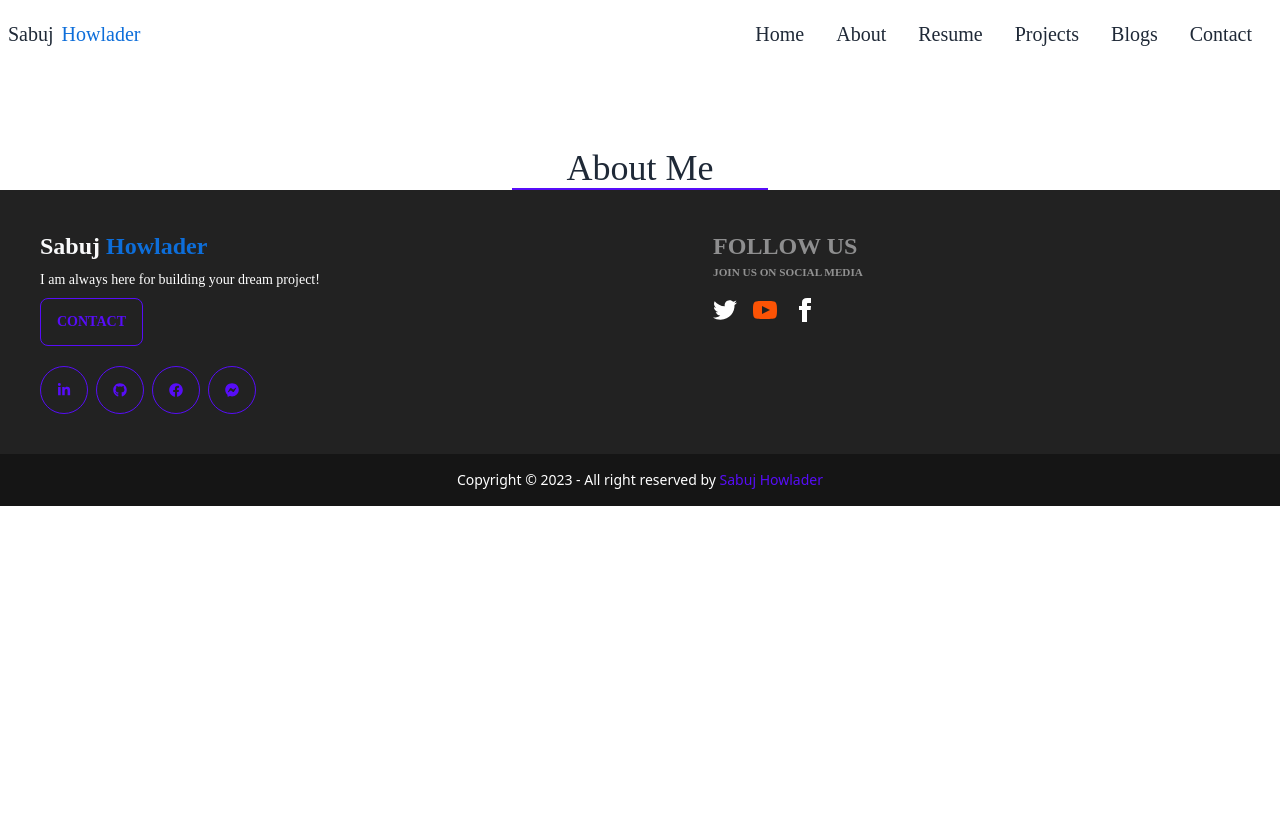
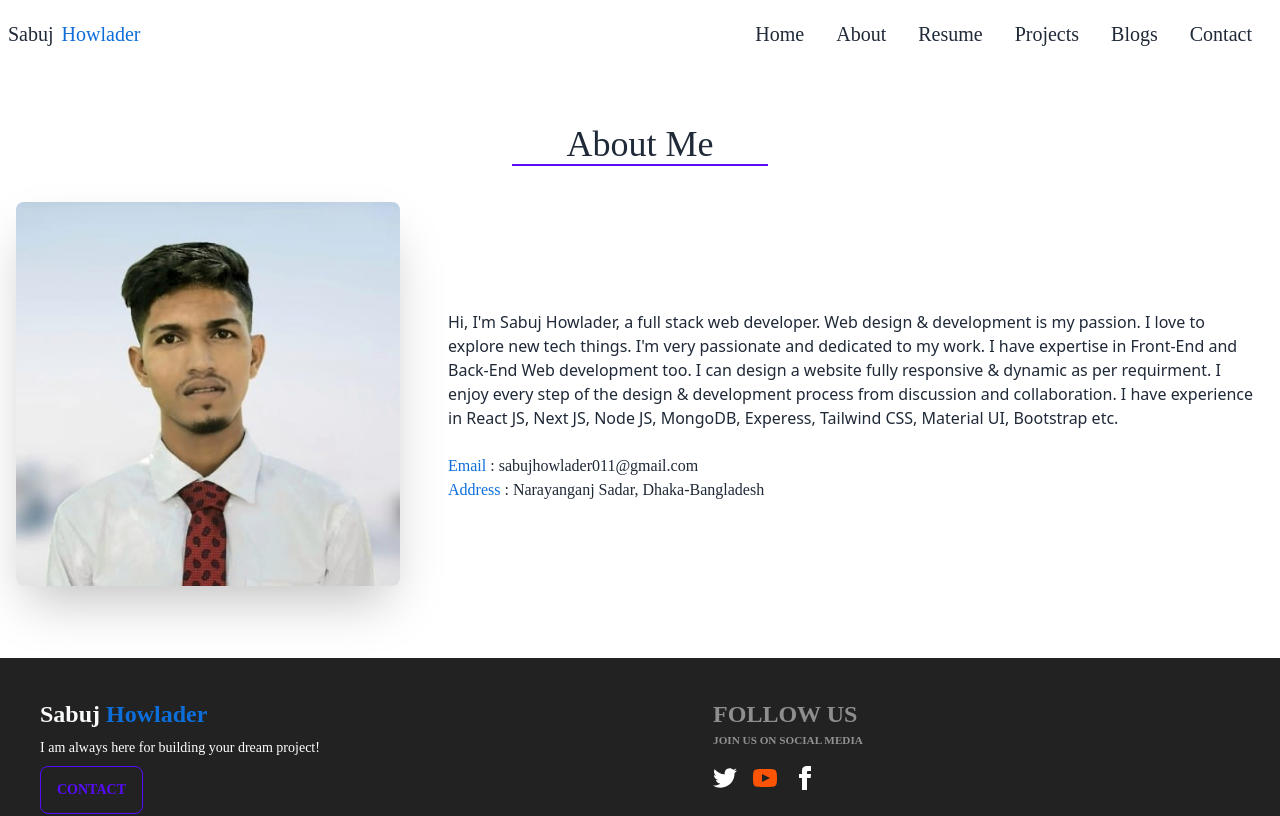
Before and after one commit to sabuj0143/portfoilo, a React (Vite) app: page /about in a window 1280 px wide. Shown: the top 816 px of the page. Built offline with nearby package versions, Linux system fonts and the light colour scheme.

Commit message:
About added

```diff
--- a/src/component/About/About.jsx
+++ b/src/component/About/About.jsx
@@ -1,9 +1,27 @@
+import img from '../../../public/banner/profile-img.jpg'
 
 const About = () => {
     return (
-        <div className="mt-20">
+        <div className="my-14">
             <div className="title text-center mx-auto">
                 <h3 className="w-[20%] mx-auto cursive text-4xl border-0 border-b-2 border-primary">About Me</h3>
+            </div>
+            <div>
+                <div className="hero mt-5">
+                    <div className="hero-content flex-col lg:flex-row">
+                        <img src={img} className="max-w-sm rounded-lg shadow-2xl" />
+                        <div className='pl-8'>
+                            <p className="py-6">Hi, I'm Sabuj Howlader, a full stack web developer. Web design & development is my passion. I love to explore new tech things.
+                                I'm very passionate and dedicated to my work. I have expertise in Front-End and Back-End Web development too. I can design a website fully responsive & dynamic as per requirment. I enjoy every step of the design & development process from discussion and collaboration.
+                                I have experience in React JS, Next JS, Node JS, MongoDB, Experess, Tailwind CSS, Material UI, Bootstrap etc.</p>
+                            <div className='lilita'>
+                                <h3><span className='text-[#0D6EDA]'>Email</span> : sabujhowlader011@gmail.com</h3>
+                                <h3><span className='text-[#0D6EDA]'>Address</span> : Narayanganj Sadar, Dhaka-Bangladesh</h3>
+                            </div>
+
+                        </div>
+                    </div>
+                </div>
             </div>
         </div>
     );
--- a/src/component/Home/Home.jsx
+++ b/src/component/Home/Home.jsx
@@ -7,7 +7,6 @@ const Home = () => {
         <div>
             <Banner></Banner>
             <Services></Services>
-            <About></About>
         </div>
     );
 };
```
